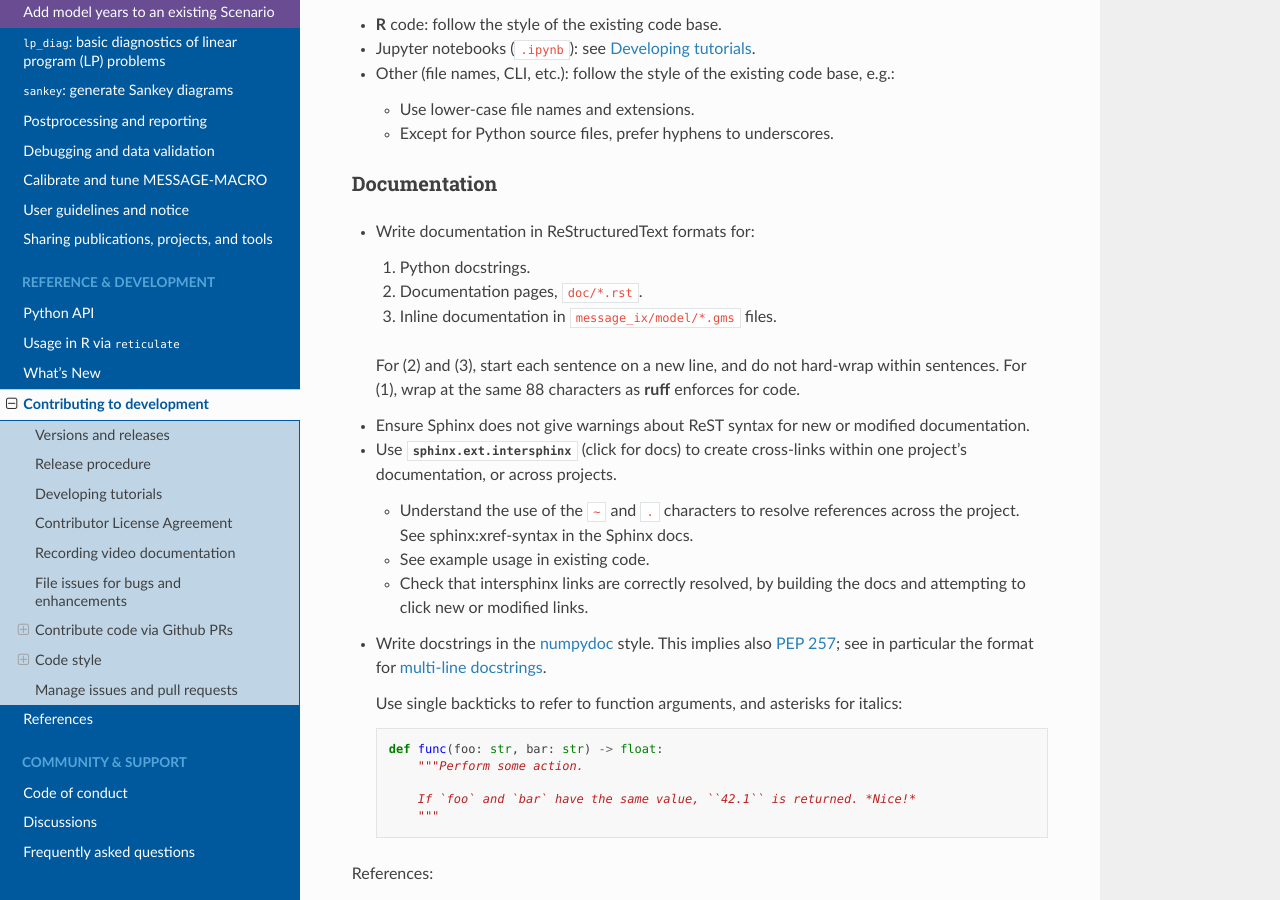
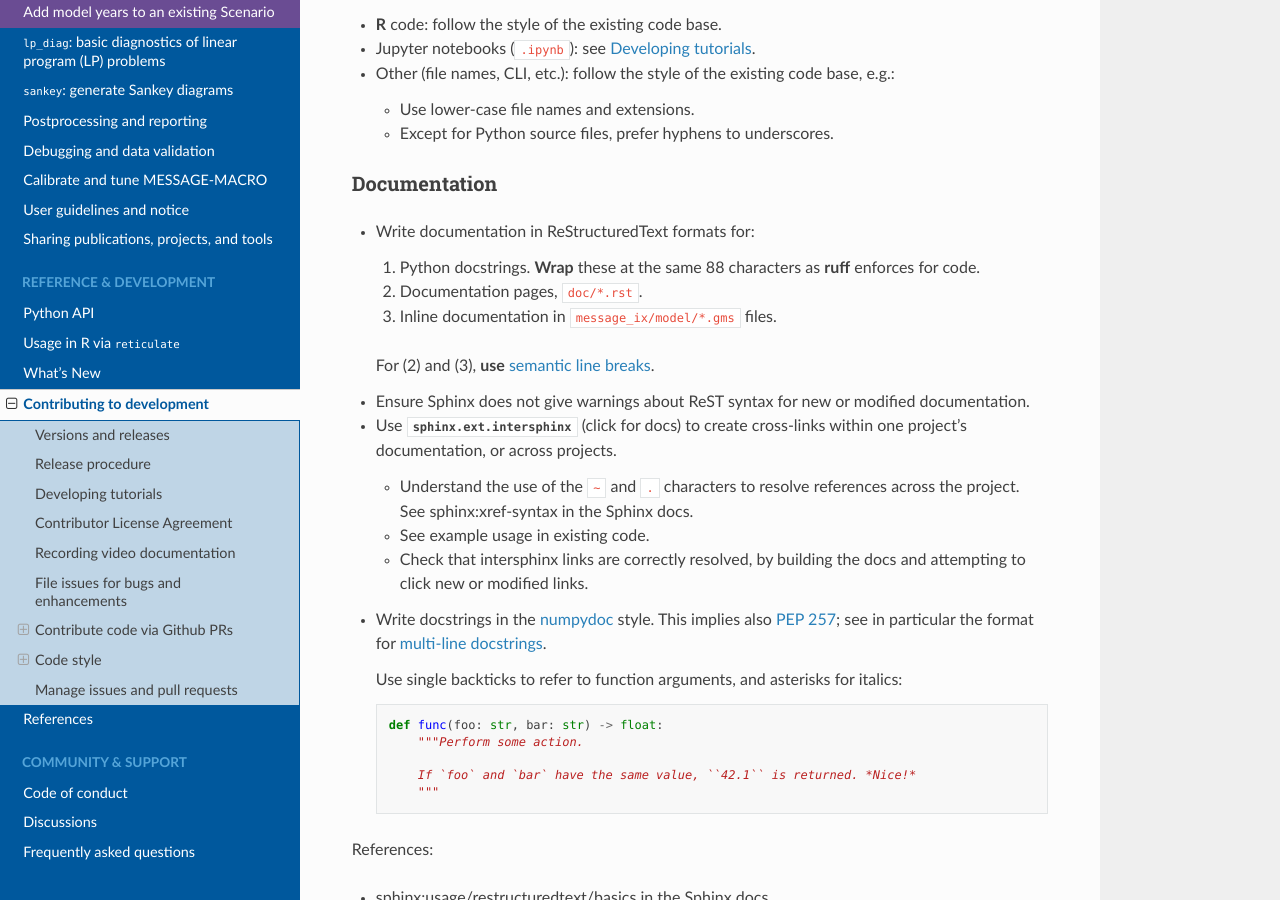
Before and after one commit to iiasa/message_ix, a Sphinx documentation site: the page built from doc/contributing.rst, in a window 1280 px wide and 900 px high, scrolled down 5553 px. Built offline with Sphinx 7.4.7 and the Read the Docs theme 3.1.0, drawn with Linux system fonts in a browser that asks for light colours; pages that are not in the unit, such as notebooks, are missing from menus; the version number could not be read and is left out.

Commit message:
Mention semantic line breaks in doc/contributing
Closes #927

```diff
--- a/doc/contributing.rst
+++ b/doc/contributing.rst
@@ -240,11 +240,11 @@
 - Write documentation in ReStructuredText formats for:
 
   1. Python docstrings.
+     **Wrap** these at the same 88 characters as :command:`ruff` enforces for code.
   2. Documentation pages, :file:`doc/*.rst`.
   3. Inline documentation in :file:`message_ix/model/*.gms` files.
 
-  For (2) and (3), start each sentence on a new line, and do not hard-wrap within sentences.
-  For (1), wrap at the same 88 characters as :command:`ruff` enforces for code.
+  For (2) and (3), **use** `semantic line breaks <https://sembr.org>`_.
 
 - Ensure Sphinx does not give warnings about ReST syntax for new or modified documentation.
 
```
